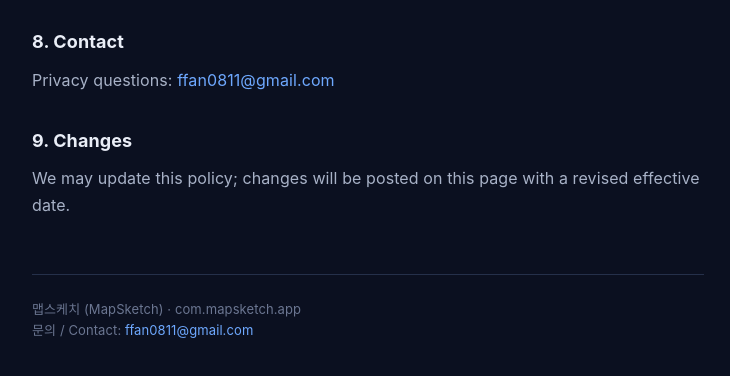
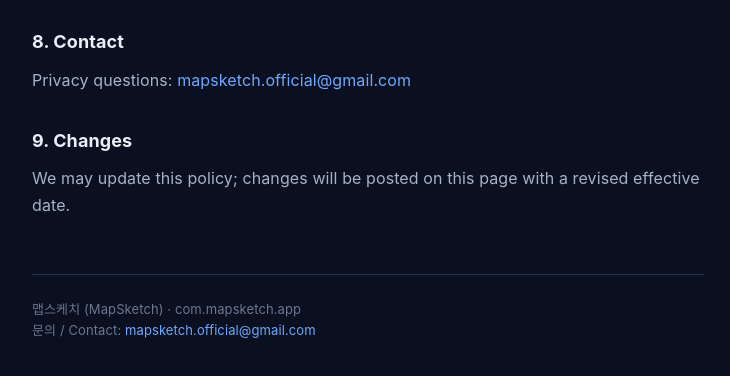
Before and after one commit to ffan0811/mapsketch-legal, a plain HTML site: page privacy-policy.html in a window 1280 px wide. Shown: the part 3856-4232 px from the top of the page, without its empty margins (272-1002 px from the left). Drawn offline with Linux system fonts and the light colour scheme.

Commit message:
Update contact email to mapsketch.official@gmail.com

```diff
--- a/privacy-policy.html
+++ b/privacy-policy.html
@@ -117,7 +117,7 @@
       <p>전송 구간 암호화(HTTPS), 행 수준 접근 통제(RLS) 등 합리적인 기술적·관리적 보호조치를 시행합니다.</p>
 
       <h2>8. 문의처</h2>
-      <p>개인정보 관련 문의: <a href="mailto:ffan0811@gmail.com">ffan0811@gmail.com</a></p>
+      <p>개인정보 관련 문의: <a href="mailto:mapsketch.official@gmail.com">mapsketch.official@gmail.com</a></p>
 
       <h2>9. 방침의 변경</h2>
       <p>본 방침은 변경될 수 있으며, 변경 시 본 페이지를 통해 시행일과 함께 고지합니다.</p>
@@ -185,7 +185,7 @@
       <p>We apply reasonable safeguards, including encryption in transit (HTTPS) and row-level access controls (RLS).</p>
 
       <h2>8. Contact</h2>
-      <p>Privacy questions: <a href="mailto:ffan0811@gmail.com">ffan0811@gmail.com</a></p>
+      <p>Privacy questions: <a href="mailto:mapsketch.official@gmail.com">mapsketch.official@gmail.com</a></p>
 
       <h2>9. Changes</h2>
       <p>We may update this policy; changes will be posted on this page with a revised effective date.</p>
@@ -193,7 +193,7 @@
 
     <footer>
       맵스케치 (MapSketch) · com.mapsketch.app<br />
-      문의 / Contact: <a href="mailto:ffan0811@gmail.com">ffan0811@gmail.com</a>
+      문의 / Contact: <a href="mailto:mapsketch.official@gmail.com">mapsketch.official@gmail.com</a>
     </footer>
   </div>
 </body>
```
